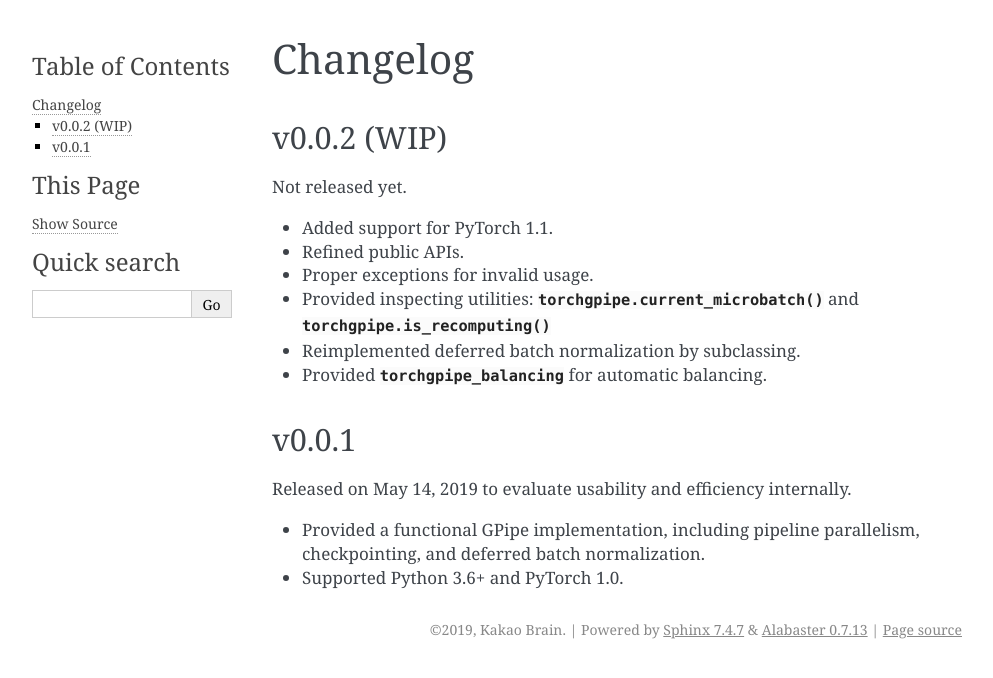
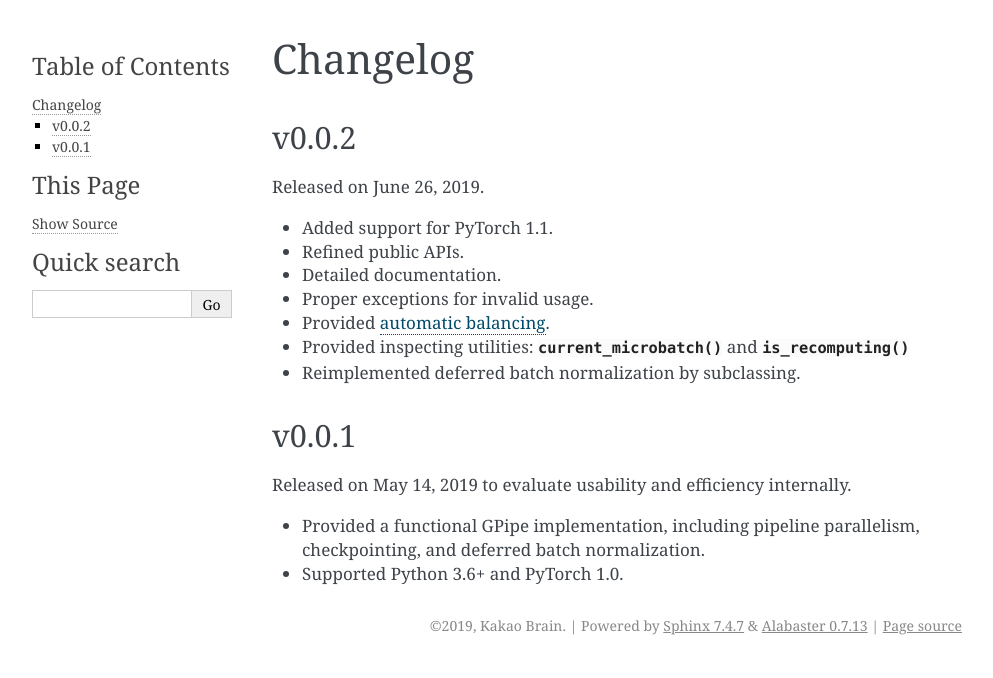
Before and after one commit to kakaobrain/torchgpipe, a Sphinx documentation site: the page built from docs/changelog.rst, in a window 1280 px wide. Shown: the top 678 px of the page, without its empty margins (148-1141 px from the left). Built offline with Sphinx 7.4.7, drawn with Linux system fonts in a browser that asks for light colours.

Commit message:
Update v0.0.2 in changelog

```diff
--- a/docs/changelog.rst
+++ b/docs/changelog.rst
@@ -1,18 +1,19 @@
 Changelog
 =========
 
-v0.0.2 (WIP)
+v0.0.2
 ~~~~~~
 
-Not released yet.
+Released on June 26, 2019.
 
 - Added support for PyTorch 1.1.
 - Refined public APIs.
+- Detailed documentation.
 - Proper exceptions for invalid usage.
-- Provided inspecting utilities: :func:`torchgpipe.current_microbatch` and
-  :func:`torchgpipe.is_recomputing`
+- Provided :ref:`automatic balancing <Automatic Balancing>`.
+- Provided inspecting utilities: :func:`~torchgpipe.current_microbatch` and
+  :func:`~torchgpipe.is_recomputing`
 - Reimplemented deferred batch normalization by subclassing.
-- Provided :mod:`torchgpipe_balancing` for automatic balancing.
 
 v0.0.1
 ~~~~~~
```
